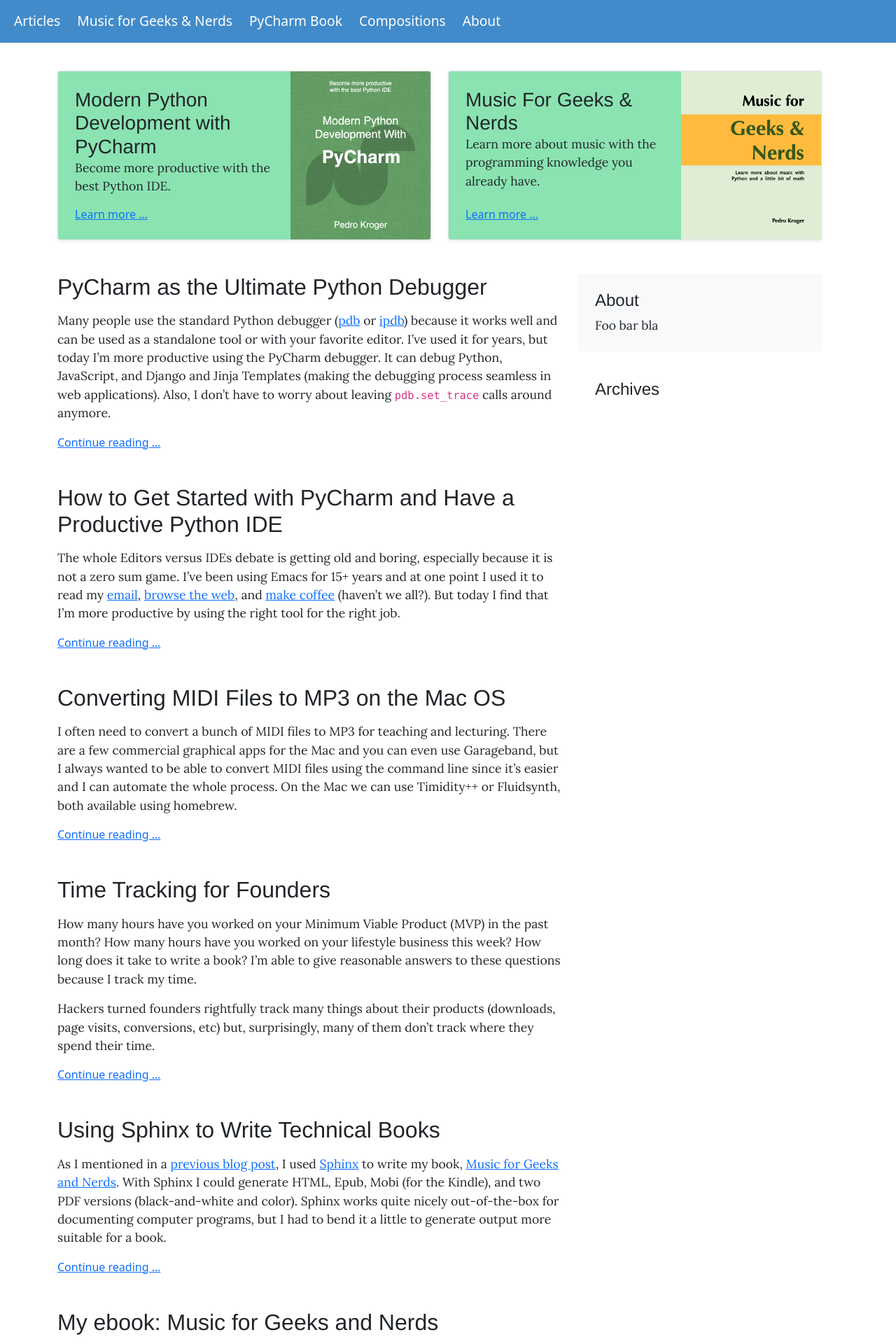
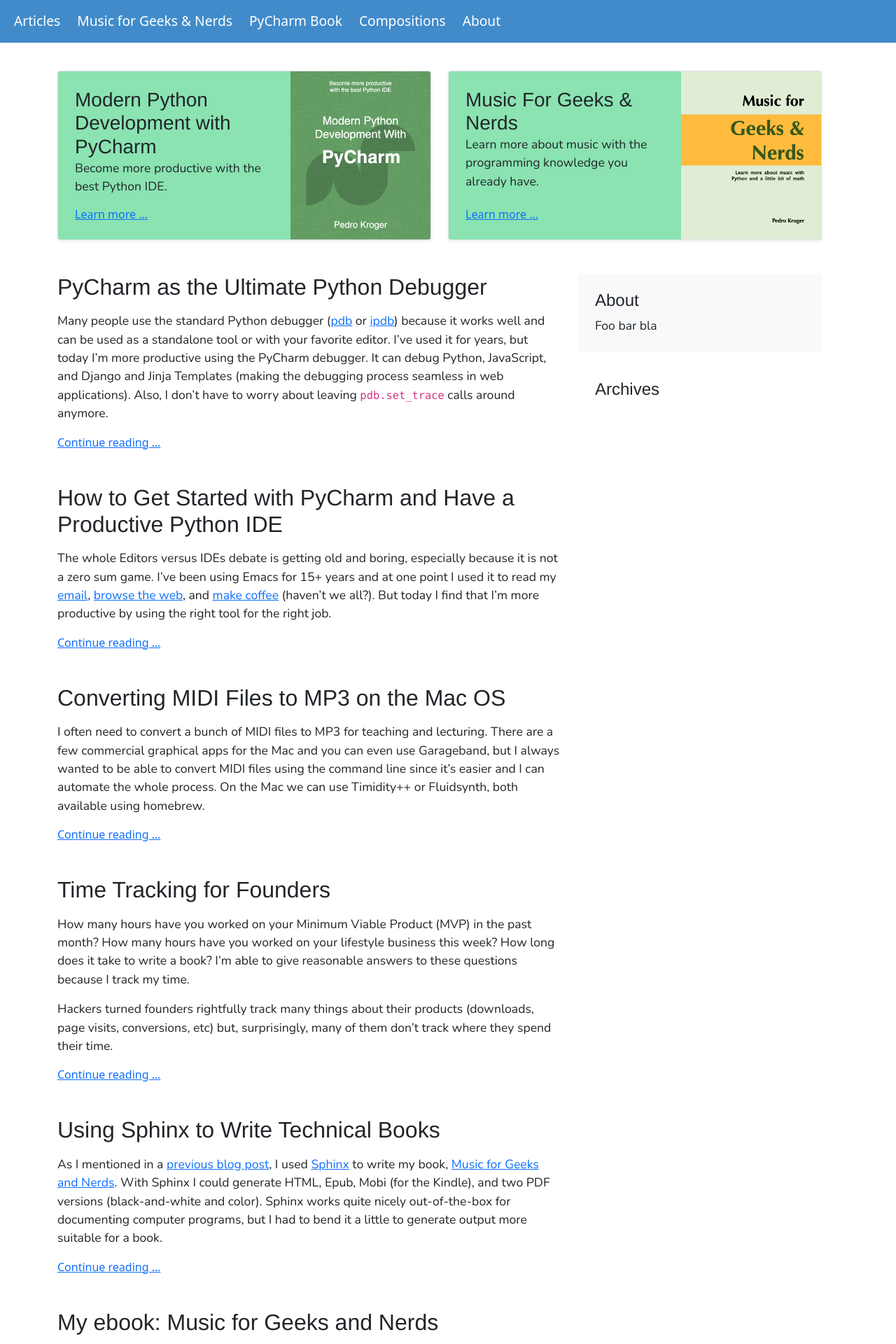
Before and after one commit to kroger/pedrokroger, a Jekyll site: the page built from index.md, in a window 1280 px wide. Shown: the top 1920 px of the page at 70% size. Built offline with Jekyll 4.4.1, drawn with Linux system fonts in a browser that asks for light colours; some web fonts are replaced; some of the changed text lies outside the part shown.

Commit message:
Change body font, add footer

```diff
--- a/_layouts/default.html
+++ b/_layouts/default.html
@@ -19,6 +19,8 @@
 
     <link rel="preconnect" href="https://fonts.gstatic.com">
     <link href="https://fonts.googleapis.com/css2?family=Lora:ital,wght@0,400;0,500;0,600;1,400;1,500;1,600;1,700&family=Patua+One&display=swap" rel="stylesheet">
+
+    <link href="https://fonts.googleapis.com/css2?family=Nunito:ital,wght@0,200;0,300;0,400;0,600;0,700;0,800;0,900;1,200;1,300;1,400;1,600;1,700;1,800;1,900&display=swap" rel="stylesheet">
 
     <link href="assets/default.css" rel="stylesheet">
 
@@ -63,10 +65,7 @@
     </main>
 
     <footer class="blog-footer">
-      <p>Blog template built for <a href="https://getbootstrap.com/">Bootstrap</a> by <a href="https://twitter.com/mdo">@mdo</a>.</p>
-      <p>
-	<a href="#">Back to top</a>
-      </p>
+      <p>© {{ "today" | date: "%Y"  }} Pedro Kroger</p>
     </footer>
   </body>
 </html>
--- a/assets/default.css
+++ b/assets/default.css
@@ -1,9 +1,6 @@
-body {
-  padding-bottom: 2rem;
-}
-
 p {
-  font-family: "Lora", "Georgia", serif;
+  /* font-family: "Lora", "Georgia", serif; */
+  font-family: 'Nunito', sans-serif;
   font-size: 1.1rem;
 }
 
@@ -44,3 +41,11 @@
 .bg-card {
   background-color: #8ae3b1;
 }
+
+.blog-footer {
+  padding: 1.5rem 0;
+  color: #727272;
+  text-align: center;
+  background-color: #f9f9f9;
+  border-top: .05rem solid #e5e5e5;
+}
```
